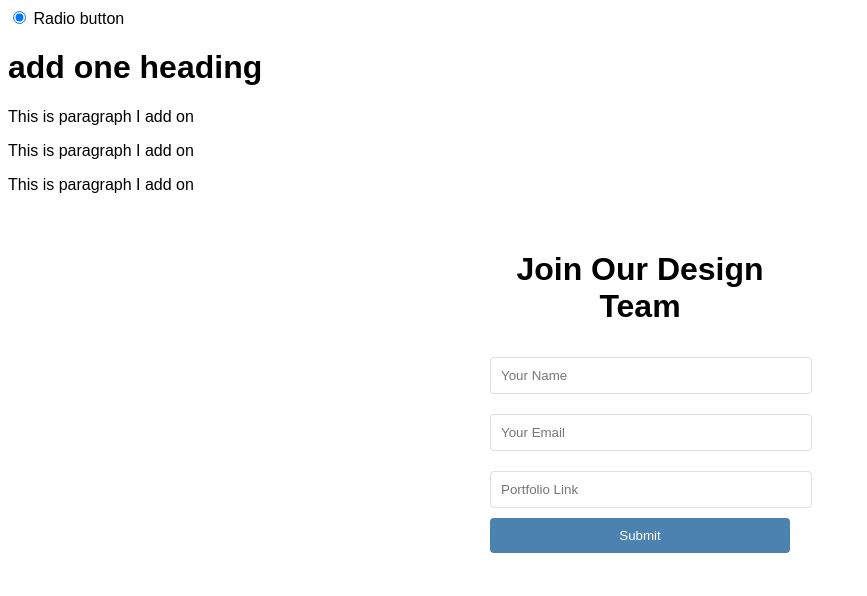
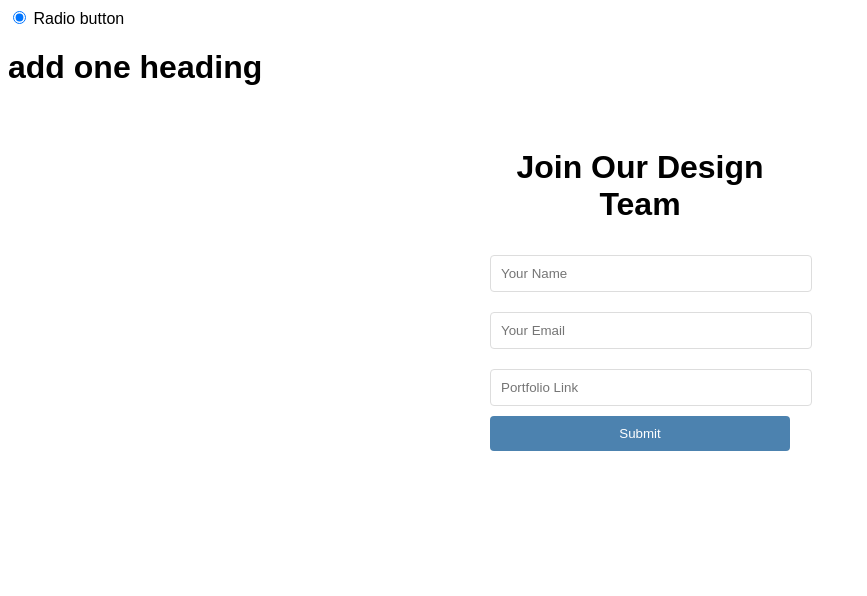
Before and after one commit to takazcao/ai-project-one, a plain HTML site: page index.html in a window 1280 px wide. Shown: the whole page, without its empty margins (0-867 px from the left). Drawn offline with Linux system fonts and the light colour scheme.

Commit message:
I change this branch on B1

```diff
--- a/index.html
+++ b/index.html
@@ -8,9 +8,7 @@
     <input type="radio" name="raido button" id="radio" checked>
     <label for="radio">Radio button</label>
     <h1> add one heading</h1>
-    <p> This is paragraph I add on </p>
-    <p> This is paragraph I add on </p>
-    <p> This is paragraph I add on </p>
+
     <div class="app-container">
         <h1>Join Our Design Team</h1>
         <form id="recruitmentForm">
```
